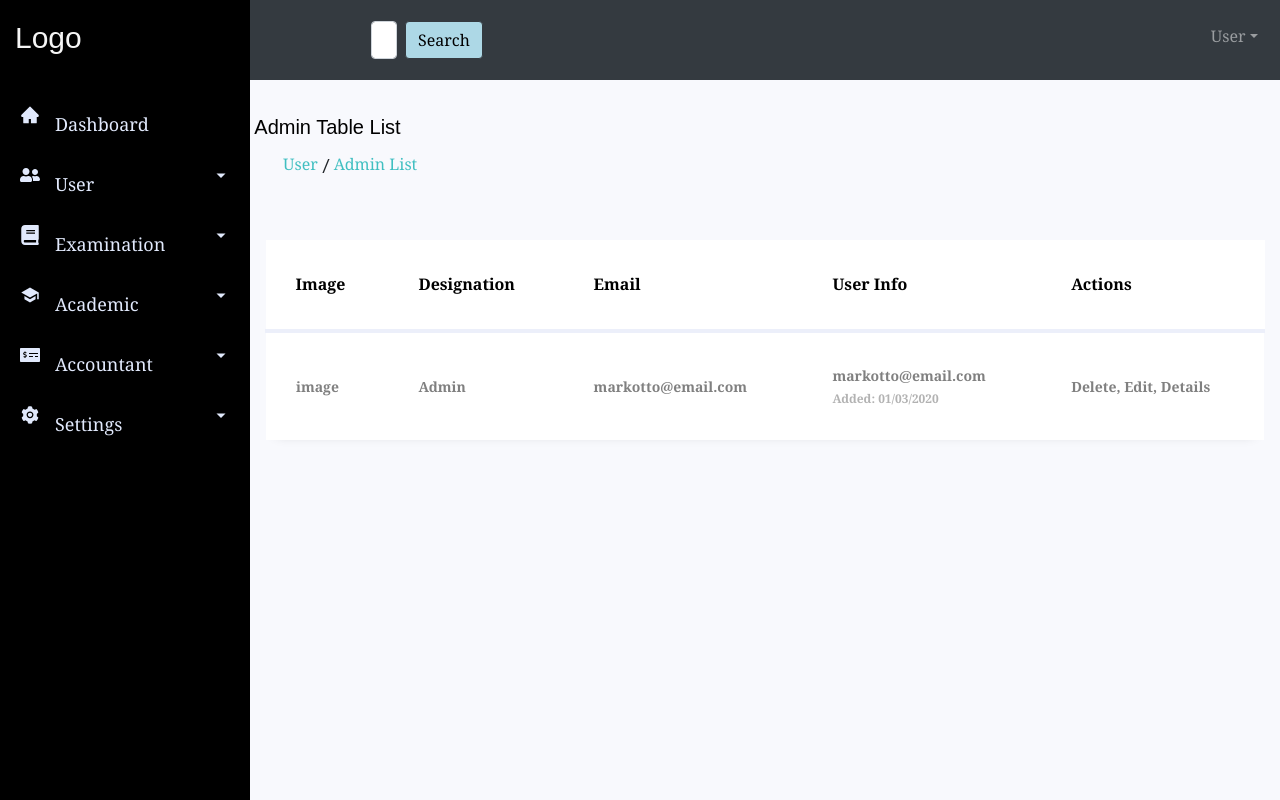
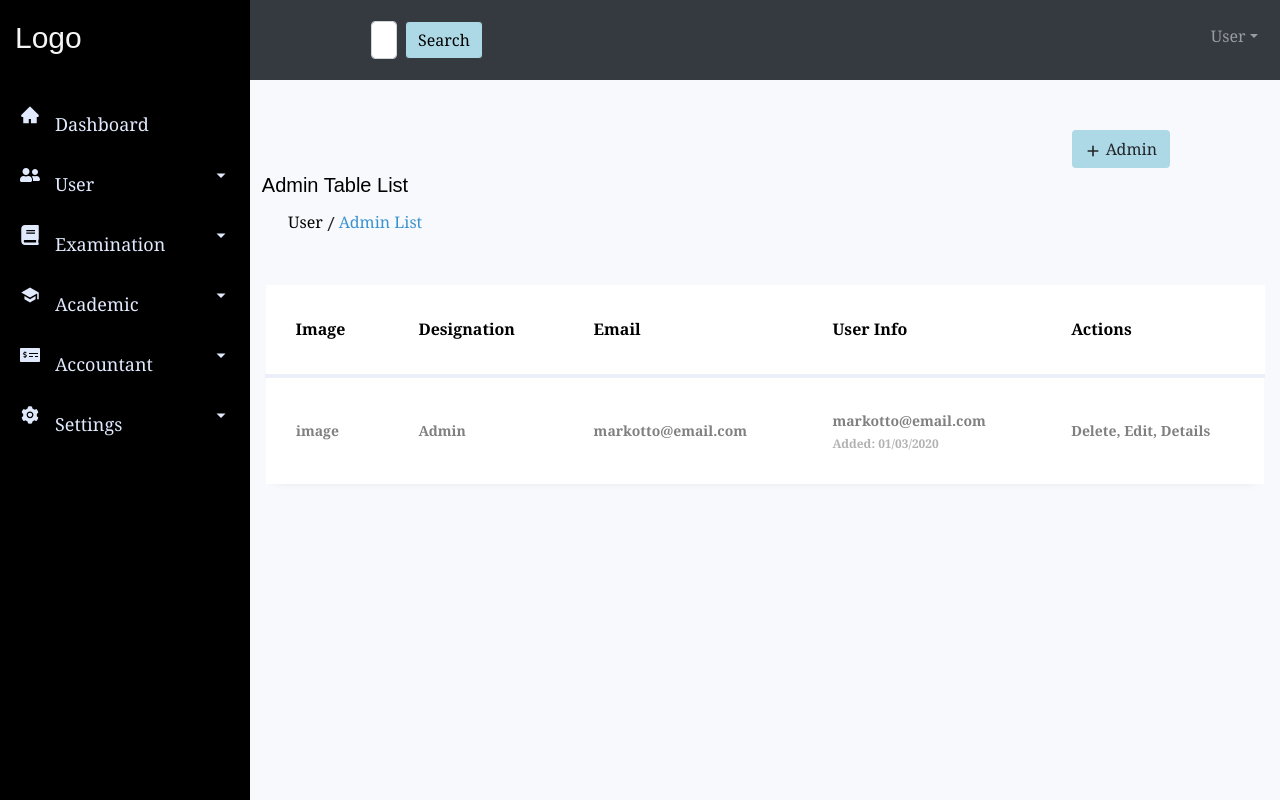
Before and after one commit to jannatsoftit/sms-react-frontend-002, a React (Vite) app: page /user/admin in a window 1280 px wide. Built offline with nearby package versions, Linux system fonts and the light colour scheme.

Commit message:
- added admin table

```diff
--- a/src/Components/Pages/Admin/AdminList/AdminList.jsx
+++ b/src/Components/Pages/Admin/AdminList/AdminList.jsx
@@ -1,8 +1,17 @@
 import AdminTable from "../../../table/AdminTable/AdminTable";
+import {Link} from 'react-router-dom';
+import {HiPlus} from 'react-icons/hi';
 
 const AdminList = () => {
   return (
     <div>
+
+      <Link to="#" className="add_button">
+      <button type="button" className="btn">
+        <HiPlus /> Admin
+      </button>
+      </Link>
+
       <AdminTable />
     </div>
   )
--- a/src/Components/SidebarData.jsx
+++ b/src/Components/SidebarData.jsx
@@ -16,7 +16,7 @@ export const SidebarData = [
   },
   {
     title: 'User',
-    path: '/user',
+    path: '#',
     icon: <FaIcons.FaUserFriends />,
     iconClosed: <RiIcons.RiArrowDownSFill />,
     iconOpened: <RiIcons.RiArrowUpSFill />,
--- a/src/Components/table/AdminTable/AdminTable.jsx
+++ b/src/Components/table/AdminTable/AdminTable.jsx
@@ -6,16 +6,14 @@ const AdminTable = () => {
     <div>
       <section className='ftco-section'>
         <div className='container'>
-          <div className='row'>
             <div className='col-md-6 text-center mb-5'>
               <h2 className='heading-section'>Admin Table List</h2>
               <div className='admin'>
-                <Link to={'#'}>User</Link>
+                <Link to='#' className='links'>User</Link>
                 <RxSlash />
-                <Link to={'/user/admin'}>Admin List</Link>
+                <Link to='/user/admin' className='actives'>Admin List</Link>
               </div>
             </div>
-          </div>
           <div className='row admin_table'>
             <div className='col-md-12'>
               <div className='table-wrap'>
```
Also changed, not shown: src/App.css.
